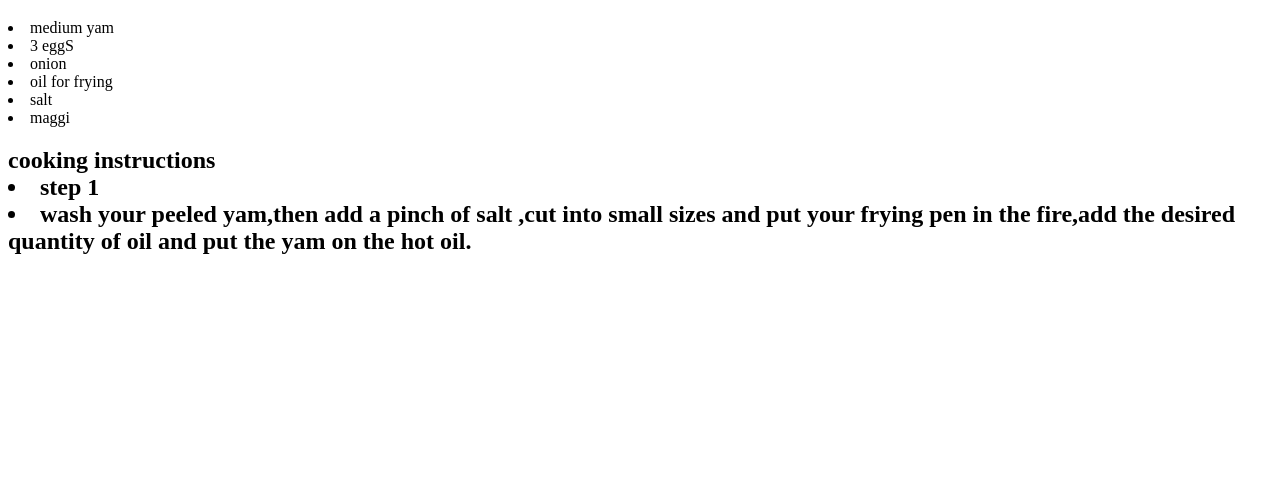
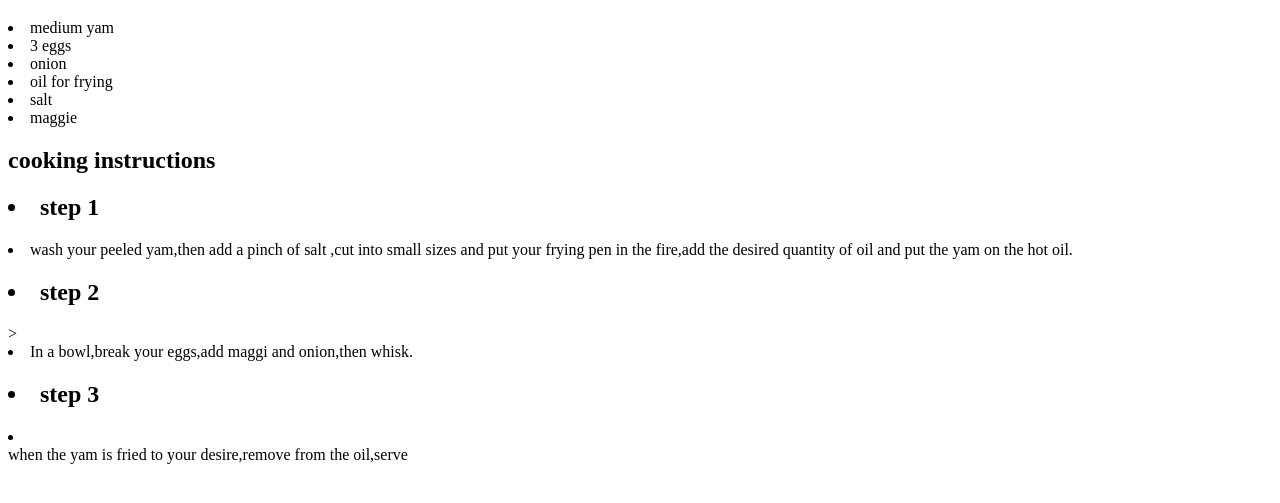
Before and after one commit to FAYME30000/Recipe, a plain HTML site: page other recipe/fried yam $ egg.html in a window 1280 px wide. Shown: the part 61-564 px from the top of the page. Drawn offline with Linux system fonts and the light colour scheme.

Commit message:
i have completely list the procedure for making fried yam and egg,i listed 3 steps

```diff
--- a/other recipe/fried yam $ egg.html
+++ b/other recipe/fried yam $ egg.html
@@ -7,14 +7,23 @@
     <title> >FRIED YAM AND EGG</title>
     <h1>INGREDIENTS</h1>
     <li>medium yam
-    <li>3 eggS
+    <li>3 eggs
     <li>onion
     <li>oil for frying
     <li>salt
-    <li>maggi
-    <h2>cooking instructions
-    <b1><li>step 1
+    <li>maggie
+    <h2>cooking instructions</h2>
+    <h2><li>step 1</h2>
     <li>wash your peeled yam,then add a pinch of salt ,cut into small sizes and put your frying pen in the fire,add the desired quantity of oil and put the yam on the hot oil.
+
+    <h2><li>step 2</h2>>
+    <li>In a bowl,break your eggs,add maggi and onion,then whisk.
+
+    <h2><li> step 3</h2>
+    <li></li>when the yam is fried to your desire,remove from the oil,serve
+    </li>
+
+    </li>
 </head>
 <body>
 
```
